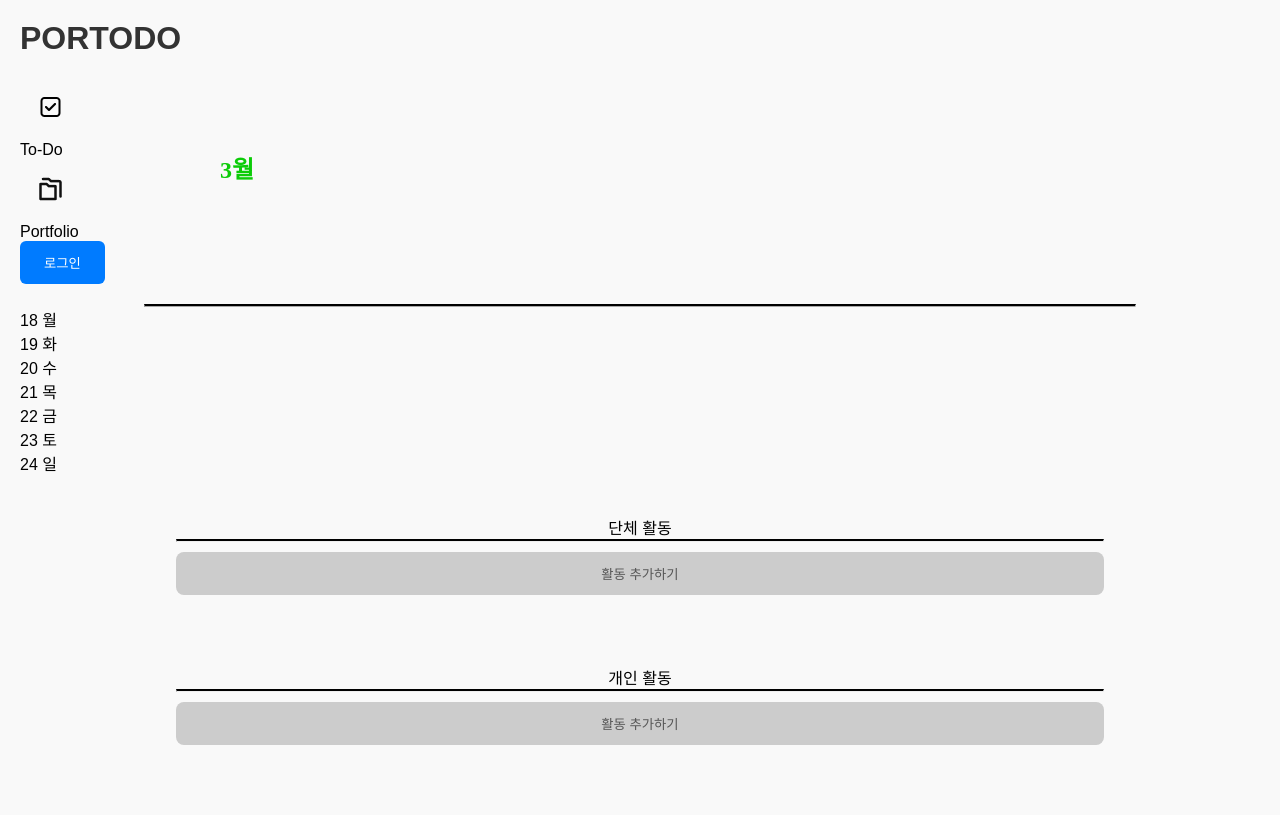
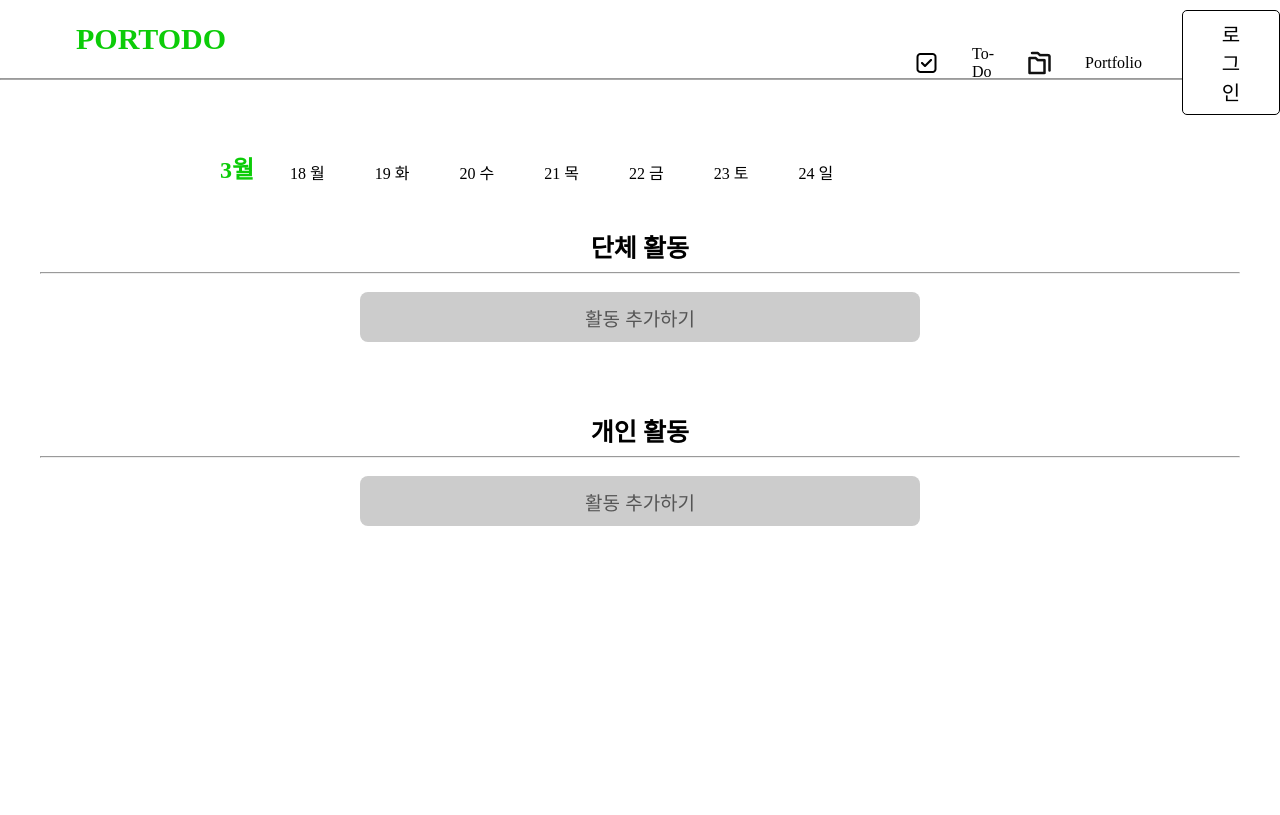
Before and after one commit to EwhaGreen/GreenPower, a Flask app: page /todo in a window 1280 px wide. After the commit the page ends 526 px from the top, so only its background shows below. Run offline with Flask 3, Linux system fonts and the light colour scheme.

Commit message:
chore: 기존 todo 파일 삭제 후 tododo파일 이름을 todo로 변경

```diff
--- a/static/css/todo.css
+++ b/static/css/todo.css
@@ -1,103 +1,66 @@
-/* General Reset */
-* {
-    margin: 0;
-    padding: 0;
-    box-sizing: border-box;
+body{
+
+    margin:0;
     }
 
-/* Body Styling */
-body {
-    font-family: Arial, sans-serif;
-    background-color: #f9f9f9;
-    padding: 20px;
+
+    h1{
+
+             color: #0CCC08;
+            font-family: Wanted Sans;
+            font-size: 30px;
+            font-style: normal;
+            font-weight: 700;
+            line-height: normal;
+            text-align: left;
+            margin-left : 76px; margin-top: 22px; margin-bottom: 22px;
     }
-hr {
-    width: 80%; /* 원하는 가로 길이로 조절 */
-    border-top: 2px solid #000;
-    margin: 0 auto; /* 중앙 정렬을 위한 마진 설정 */
+    h2{
+        position:relative;
+        text-align: center;
+        font-size: 30px;
+        top:200px;
+
+    }
+    .nav {
+        display: flex;
+        position:absolute;
+        left: 70%;
+        top: 10px;
+        align-items: center;
+
+    }
+    .button_login_top {
+        /* 로그인 버튼 스타일 */
+        margin-left: 30px; /* 이 부분이 버튼을 오른쪽으로 밀어냄 */
+        padding: 8px 30px;
+        background-color: #ffffff;
+        color: black;
+        border: 1px solid black;
+        font-size: 20px;
+
+
+        border-radius: 5px;
+        cursor: pointer;
+    }
+    .button_login_top:hover{
+        background-color: #000000;
+        color:#ffffff;
+
+    }
+    .nav img {
+        margin-right: 5px;
     }
 
-/* Main Title Styling */
-h1 {
-    font-size: 32px;
-    margin-bottom: 20px;
-    color: #333;
+    .nav p {
+        margin: 0 10px;
     }
-
-/* Secondary Title Styling */
-h2 {
-    font-size: 28px;
-    margin-top: 30px;
-    color: #000;
-}
-
-/* Tertiary Title Styling */
-h3 {
-    font-size: 24px;
-    margin-top: 20px;
-    color: #666;
-}
-
-/* Button Styling */
-button {
-    padding: 12px 24px;
-    margin-bottom: 20px;
-    cursor: pointer;
-    background-color: #007bff;
-    color: #fff;
-    border: none;
-    border-radius: 6px;
-    transition: background-color 0.3s ease;
-}
-
-button:hover {
-    background-color: #0056b3;
-}
-
-/* List Styling */
-ul {
-    list-style-type: none;
-}
-
-/* List Item Styling */
-li {
-    padding: 12px 0;
-}
-
-/* Span Styling */
-span {
-    margin-right: 20px;
-}
-
-/* Textarea Styling */
-textarea {
-    width: 100%;
-    height: 180px;
-    margin-bottom: 20px;
-    padding: 12px;
-    resize: vertical;
-}
-
-/* Submit Button Styling */
-[type="submit"] {
-    background-color: #28a745;
-    color: #fff;
-    padding: 14px 28px;
-    border: none;
-    border-radius: 6px;
-    cursor: pointer;
-    transition: background-color 0.3s ease;
-}
-
-[type="submit"]:hover {
-    background-color: #218838;
-}
-
-/* Grid Styling */
     .grid-container {
         display: grid;
         grid-template-columns: repeat(auto-fit, minmax(200px, 1fr));
         gap: 20px;
+        position:relative;
+        top:100px;
     }
 
     /* Activity Container Styling */
@@ -131,11 +94,13 @@
 
 
     .long-button-gray {
-    width: 80%; /* 가로 너비를 80%로 설정 */
+        width: 560px;
+        height: 50px; /* 가로 너비를 80%로 설정 */
         background-color: #ccc; /* 회색 배경색 */
         color: #555; /* 진회색 텍스트 색상 */
         padding: 12px 24px;
         margin: 10px;
+        font-size: 19px;
         border: none; /* 테두리 제거 */
         border-radius: 8px; /* 모서리를 둥글게 만들기 */
         cursor: pointer; /* 마우스 커서를 포인터로 변경 */
@@ -160,14 +125,25 @@
     }
 
     .long-button-green:hover {
-    background-color: #237134; /* 호버 상태에서 미세한 색상 변화 */
+        background-color: #888888; /* 호버 상태에서 미세한 색상 변화 */
+    }
+
+    h8{
+        color: #000;
+        font-family: Pretendard;
+        font-size: 25px;
+        font-style: normal;
+        font-weight: 600;
+        line-height: normal;
     }
 
 
-
-
     .activity-title-container{
-    margin: 30px;
+        position:relative;
+        top:-10px;
+        left:40px;
+        width: 530px;
+        height: 50px;
         display: flex;
         justify-content: space-between;
         align-items: center;
@@ -176,12 +152,17 @@
         background-color: #b7cce3;
     }
     .activity-title-content{
-    font-size: xx-large;
-    font-weight: 600;
-    margin-right: 100px;
+        color: #5F5F5F;
+        font-family: Pretendard;
+        font-size: 15px;
+        font-style: normal;
+        font-weight: 700;
+        line-height: normal;
     }
     .activity-title-button{
-    margin-left: 200px;
+        position: relative;
+        left: 130px;
+        margin-left: 150px;
         margin-top: 20px;
         margin-bottom: 20px;
         display: inline-flex;
@@ -191,14 +172,14 @@
         color: black;
         border: none;
         border-radius: 100px; /* 원하는 둥근 정도 */
-    width: 50px;
-    height: 50px;
+        width: 20px;
+        height: 20px;
         cursor: pointer;
         font-size: 20px;
         outline: none;
     }
     .activity-title-button:hover{
-    background-color: #4dba75;
+        background-color: #bdbdbd;
     }
     .activity-content-container{
         margin: 30px;
@@ -215,10 +196,75 @@
         padding: 15px;
     }
 
-.activity-content-text {
+    /* .activity-content-text {
         font-size: medium;
         font-weight: 300;
         border: 1px solid gray;
         border-radius: 10px;
         padding: 15px;
     }
+     */
+        .month_selector {
+            position:absolute;
+            left:270px;
+            top:150px;
+            display: flex;
+            align-items: center;
+            gap: 10px;
+        }
+        .month_button {
+            padding: 10px 20px;
+            border: none;
+            background-color: transparent;
+            cursor: pointer;
+        }
+        .month_button.active {
+            background-color: #4CAF50;
+            color: white;
+            border-radius: 4px;
+        }
+        .month_button:hover {
+            background-color: #ddd;
+
+        }
+        .activity-list {
+            position: relative;
+            left: 30px;
+            list-style-type: none;
+            padding: 0;
+        }
+        .activity-list li {
+            margin-bottom: 20px;
+            top:-10px;
+            font-size: 20px;
+        }
+
+
+
+        .checkbox-custom {
+            display: none; /* 기존 체크박스 숨기기 */
+        }
+
+        .checkbox-custom + label {
+            display: inline-block;
+            height: 25px; /* 라벨의 높이 */
+            width: 25px; /* 라벨의 너비 */
+            background: url('/static/images/circle.png') no-repeat; /* 체크 안 된 상태의 이미지 */
+            cursor: pointer;
+            background-size: contain;
+        }
+
+        .checkbox-custom:checked + label {
+            background: url('/static/images/check-circle.png') no-repeat; /* 체크 된 상태의 이미지 */
+            background-size: contain;
+        }
+        .activity-content-text {
+            width: 100%; /* 텍스트 영역의 너비를 컨테이너에 맞춤 */
+            padding: 10px;
+            border: 1px solid #ccc;
+            border-radius: 5px;
+            font-family: 'Arial', sans-serif; /* 텍스트 영역의 글꼴 스타일 */
+            font-size: 14px;
+            margin-top: 10px; /* 텍스트 영역 위의 간격 */
+            resize: vertical; /* 사용자가 수직으로만 크기 조정 가능 */
+        }
```
Lines whose indentation alone changed are shown as unchanged.
